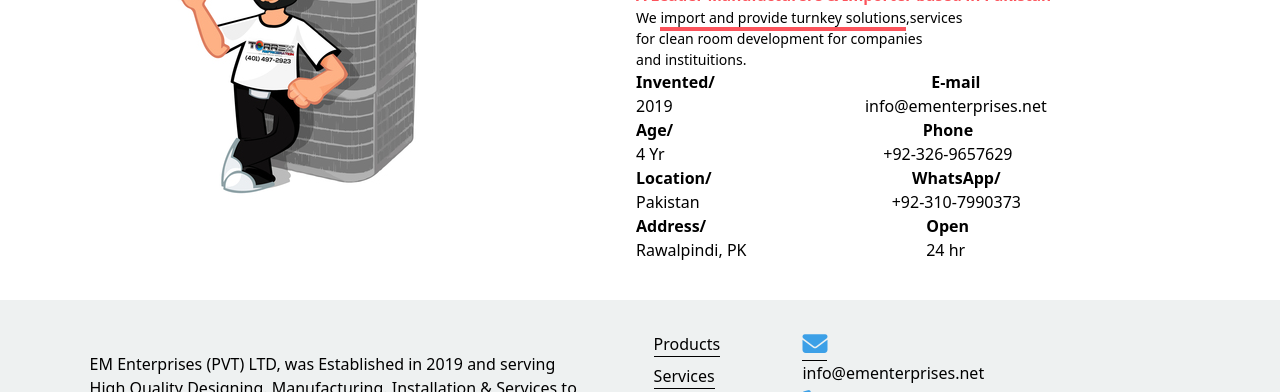
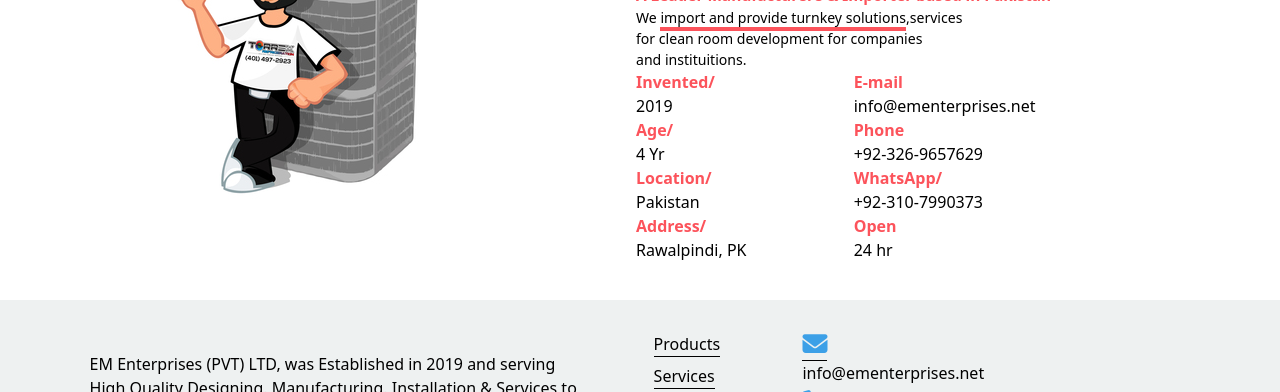
Before and after one commit to taizguy/em-enterprises, a website: page team.html in a window 1280 px wide. Shown: the part 302-694 px from the top of the page. Drawn offline with nearby package versions, Linux system fonts and the light colour scheme.

Commit message:
new changes

```diff
--- a/style.css
+++ b/style.css
@@ -81,6 +81,7 @@
   text-align: left;
   padding-top: 20px;
   box-shadow: 0px 3px 5px -1px #ccc;
+  z-index: 10000;
 }
 
 ul li ul li {
@@ -95,6 +96,7 @@
   padding-left: 10px;
   border-left: 2px solid #3ca0e7;
   transition: all 0.3s ease;
+
 }
 
 a {
--- a/team.html
+++ b/team.html
@@ -115,45 +115,43 @@
           instituitions.</p>
 
 
-          <table>
+          <table id="team-table" style="width: 100%;">
 
             <tr>
-              <th style="padding-right: 150px;">Invented/</th>
-              <th>E-mail</th>
+              <td style="font-weight: 700; color: #FC535B;">Invented/</td>
+              <td style="font-weight: 700; color: #FC535B;">E-mail</td>
             </tr>
 
             <tr>
             <td>2019</td>
-            <td style="padding-right: 0px;">info@ementerprises.net</td>
+            <td>info@ementerprises.net</td>
               </tr>
-              </table>
 
-              <table>
             <tr>
-              <th style="padding-right: 210px;">Age/</th>
-              <th>Phone</th>
+              <td style="font-weight: 700; color: #FC535B;">Age/</td>
+              <td style="font-weight: 700; color: #FC535B;">Phone</td>
             </tr>
             <tr>
             <td>4 Yr</td>
             <td>+92-326-9657629</td>
               </tr>
-              </table>
 
-              <table>
+
+
             <tr>
-              <th style="padding-right: 180px;">Location/</th>
-              <th>WhatsApp/</th>
+              <td style="font-weight: 700; color: #FC535B;">Location/</td>
+              <td style="font-weight: 700; color: #FC535B;">WhatsApp/</td>
             </tr>
             <tr>
             <td>Pakistan</td>
             <td>+92-310-7990373</td>
               </tr>
-              </table>
 
-              <table>
+
+
             <tr>
-              <th style="padding-right: 220px;">Address/</th>
-              <th>Open<th>
+              <td style="font-weight: 700; color: #FC535B;">Address/</td>
+              <td style="font-weight: 700; color: #FC535B;">Open<th>
             </tr>
             <tr>
             <td>Rawalpindi, PK</td>
```
